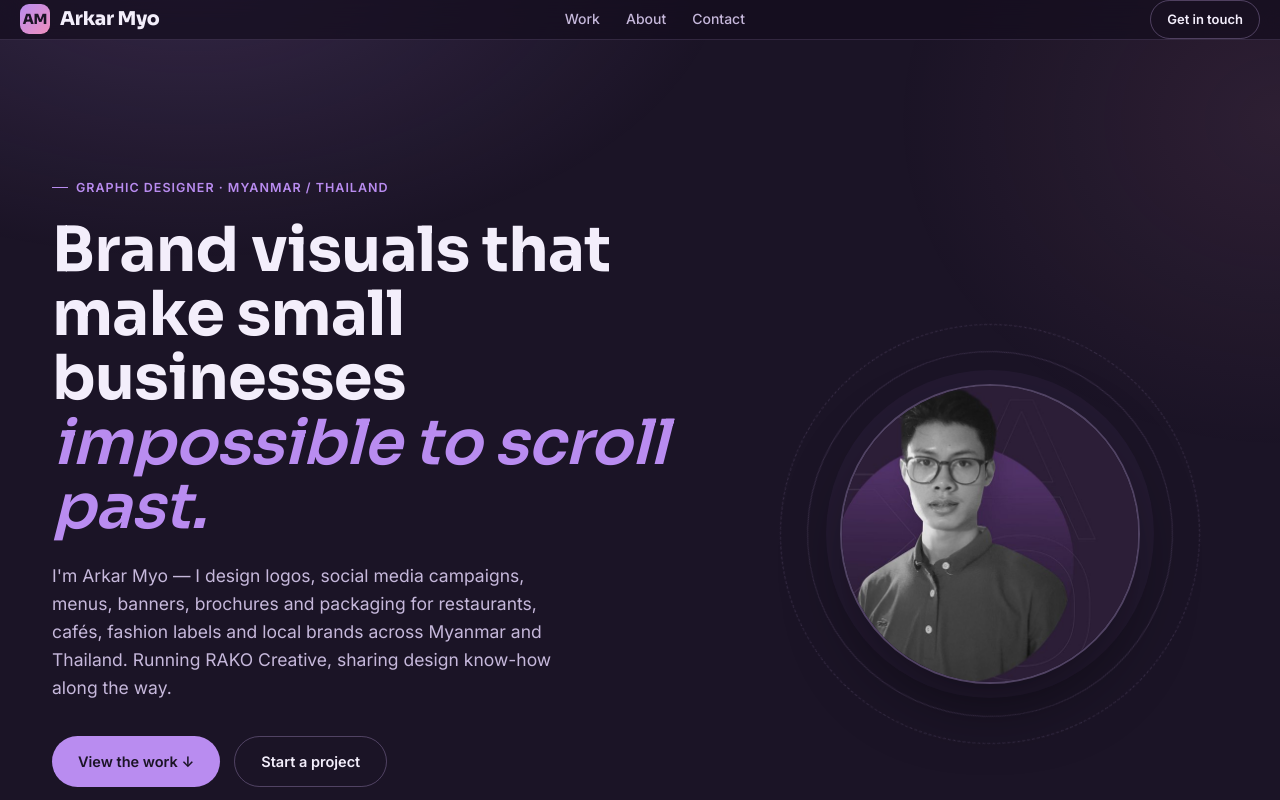
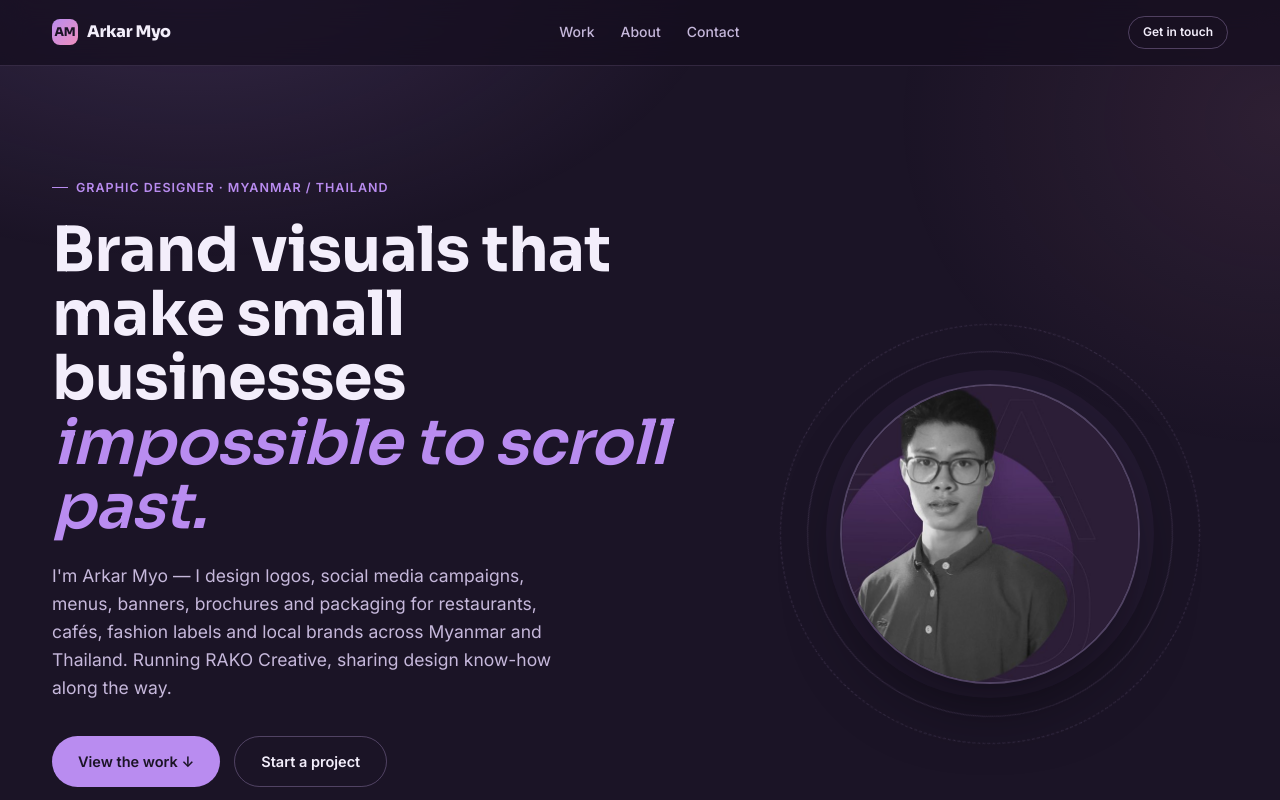
Before and after one commit to luffysama9690-ui/arkar-myo-portfolio, a website: page index.html in a window 1280 px wide. Shown: the top 800 px of the page. Drawn offline with Linux system fonts and the light colour scheme; no server answers.

Commit message:
Shrink header logo/CTA font sizes, align in line, restore edge padding so they aren't flush against screen corners

```diff
--- a/assets/styles.css
+++ b/assets/styles.css
@@ -55,21 +55,22 @@
   display:flex; align-items:center; justify-content:space-between;
 }
 .brand{
-  font-family:'Sora',sans-serif; font-weight:800; font-size:19px;
-  display:flex; align-items:center; gap:10px; letter-spacing:-0.01em;
+  font-family:'Sora',sans-serif; font-weight:800; font-size:16px;
+  display:flex; align-items:center; gap:9px; letter-spacing:-0.01em; line-height:1;
 }
 .brand .mark{
-  width:30px; height:30px; border-radius:9px;
+  width:26px; height:26px; border-radius:8px;
   background:linear-gradient(135deg, var(--violet), var(--pink));
   display:flex; align-items:center; justify-content:center;
-  font-size:14px; font-weight:800; color:#1b1426;
+  font-size:12px; font-weight:800; color:#1b1426; line-height:1;
 }
 .nav-links{display:flex; gap:26px; font-size:14px; color:var(--ink-dim); font-weight:500;}
 .nav-links a{position:relative; padding:4px 0; transition:color .2s; cursor:pointer;}
 .nav-links a:hover{color:var(--ink);}
 .nav-cta{
-  border:1px solid var(--line-strong); padding:8px 16px; border-radius:100px;
-  font-size:13px; font-weight:600; color:var(--ink); white-space:nowrap; transition:all .2s;
+  border:1px solid var(--line-strong); padding:7px 14px; border-radius:100px;
+  font-size:12px; font-weight:600; color:var(--ink); white-space:nowrap; transition:all .2s;
+  line-height:1.4;
 }
 .nav-cta:hover{background:var(--violet); border-color:var(--violet); color:#1b1426;}
 
--- a/index.html
+++ b/index.html
@@ -12,7 +12,7 @@
 <body>
 
 <div class="topbar">
-  <div class="topbar-inner wrap" style="padding:0;">
+  <div class="topbar-inner wrap">
     <div class="brand"><div class="mark">AM</div>Arkar Myo</div>
     <nav class="nav-links">
       <a href="#work">Work</a>
```
